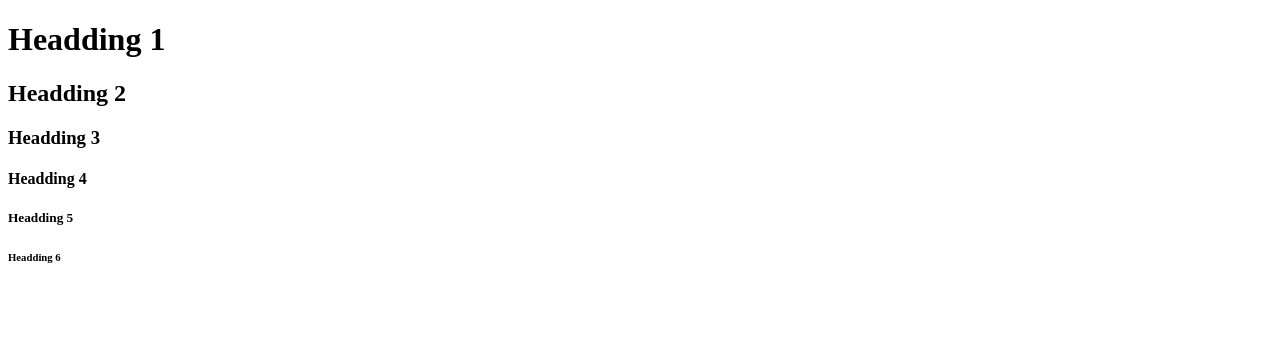
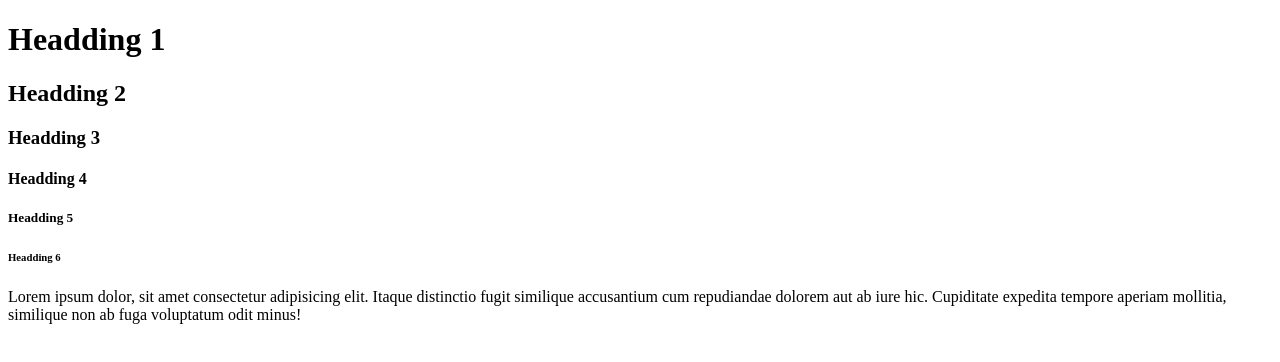
Before and after one commit to bhaveshpatil29/Demo, a plain HTML site: page index.html in a window 1280 px wide. Drawn offline with Linux system fonts and the light colour scheme.

Commit message:
added para in my html file

```diff
--- a/index.html
+++ b/index.html
@@ -12,5 +12,6 @@
     <h4>Headding 4</h4>
     <h5>Headding 5</h5>
     <h6>Headding 6</h6>
+    <p>Lorem ipsum dolor, sit amet consectetur adipisicing elit. Itaque distinctio fugit similique accusantium cum repudiandae dolorem aut ab iure hic. Cupiditate expedita tempore aperiam mollitia, similique non ab fuga voluptatum odit minus!</p>
 </body>
 </html>
```
Also changed, not shown: amey.txt.
